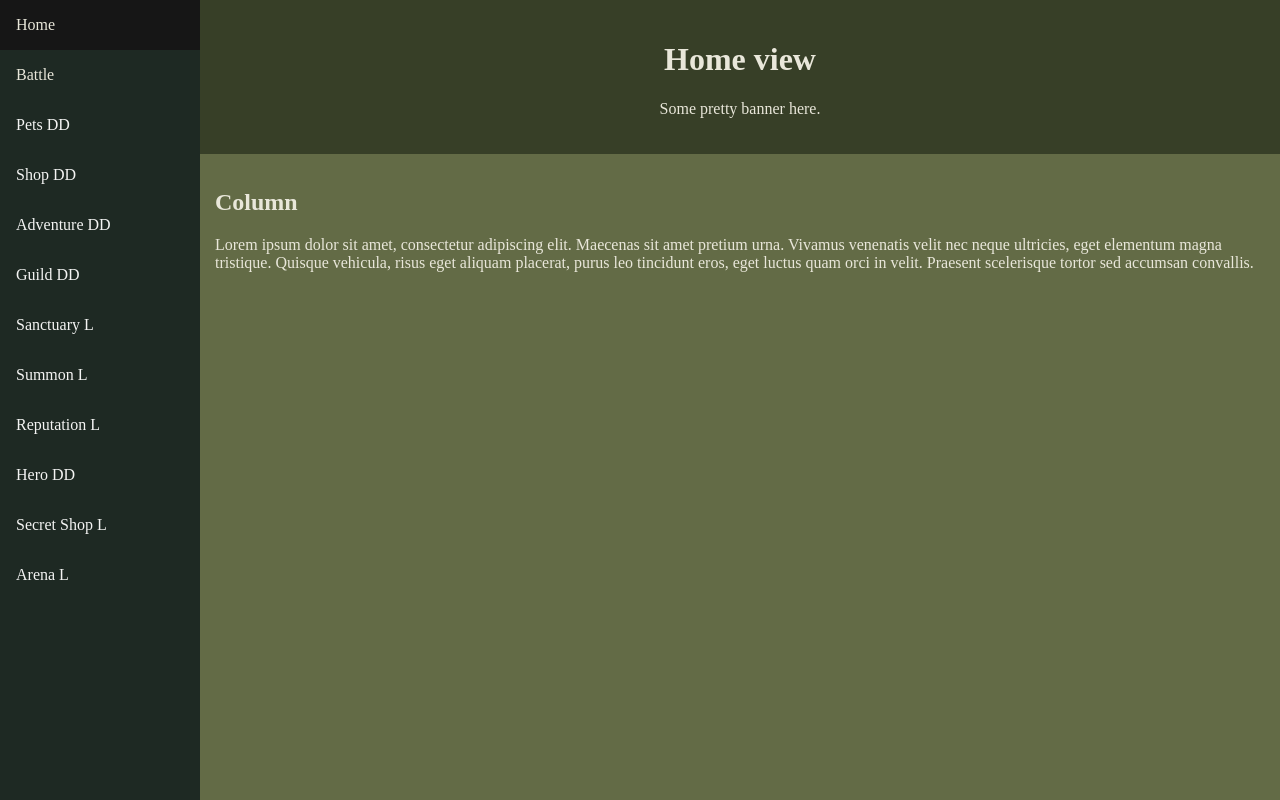
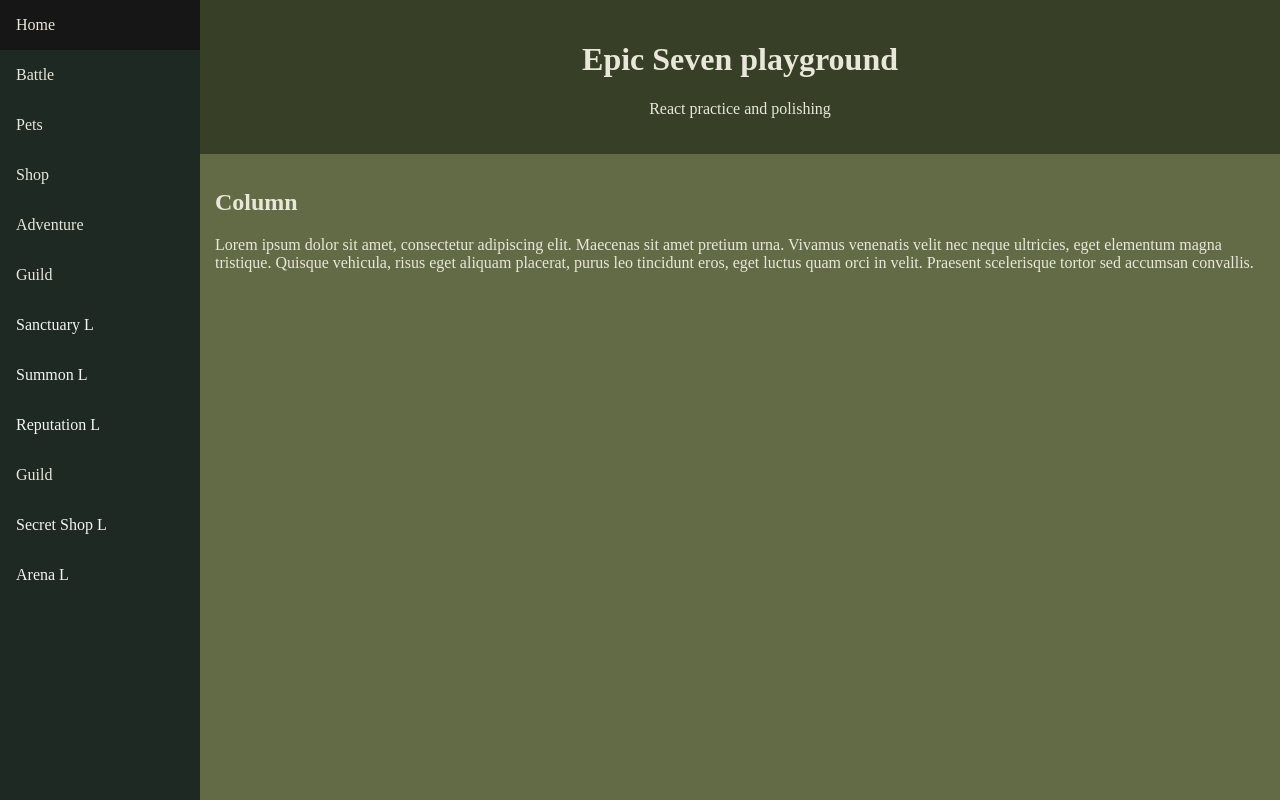
Before and after one commit to BaltazarDZ/react-practice, a React (Create React App) app: page /#/ in a window 1280 px wide. Shown: the top 800 px of the page. Built offline with nearby package versions, Linux system fonts and the light colour scheme.

Commit message:
JSX used in places where HTML syntax was present.

```diff
--- a/src/App.js
+++ b/src/App.js
@@ -1,6 +1,5 @@
 import React from 'react';
 import { Route, Switch } from "react-router-dom";
-import DifferentView from './views/DifferentView';
 import Home from './views/Home';
 import Sidebar from './components/Sidebar';
 import AbyssView from './views/battle/AbyssView';
--- a/src/components/Column.js
+++ b/src/components/Column.js
@@ -2,7 +2,7 @@
 
 const Column = () => {
     return (
-        <div class="column">
+        <div className="column">
         <h2>Column</h2>
         <p>Lorem ipsum dolor sit amet, consectetur adipiscing elit. Maecenas sit amet pretium urna. Vivamus venenatis velit nec neque
             ultricies, eget elementum magna tristique. Quisque vehicula, risus eget aliquam placerat, purus leo tincidunt eros, eget
--- a/src/components/Header.js
+++ b/src/components/Header.js
@@ -2,10 +2,10 @@
 
 const Header = (props) => {
     return (
-    <div class="header">
-        <h1>{props.heading}</h1>
-        <p>Some pretty banner here.</p>
-    </div>
+        <div className="header">
+            <h1>{props.heading}</h1>
+            <p>{props.text ? props.text : 'No custom text given'}</p>
+        </div>
     );
 }
 
--- a/src/components/Sidebar.js
+++ b/src/components/Sidebar.js
@@ -15,14 +15,24 @@
                 <a href="#spirit-altar">Spirit Altar</a>
                 <a href="#side-story">Side Story</a>
             </Expander>
+            <Expander name='Pets' >
                 <a href="#contact">Pets DD</a>
+            </Expander>
+            <Expander name='Shop' >
                 <a href="#about">Shop DD</a>
+            </Expander>
+            <Expander name='Adventure' >
                 <a href="#about">Adventure DD</a>
+            </Expander>
+            <Expander name='Guild' >
                 <a href="#about">Guild DD</a>
+            </Expander>
             <a href="#about">Sanctuary L</a>
             <a href="#about">Summon L</a>
             <a href="#about">Reputation L</a>
+            <Expander name='Guild' >
                 <a href="#about">Hero DD</a>
+            </Expander>
             <a href="#about">Secret Shop L</a>
             <a href="#about">Arena L</a>
         </div>
--- a/src/views/DifferentView.js
+++ /dev/null
@@ -1,18 +0,0 @@
-import React from 'react';
-import Header from '../components/Header';
-import Column from '../components/Column';
-
-const DifferentView = () => {
-    return(
-        <div>
-            <div className='content'>
-                <Header heading='Different view'/>
-                <div class="row">
-                    <Column />
-                </div>
-            </div>
-        </div>
-    );
-}
-
-export default DifferentView;
--- a/src/views/Home.js
+++ b/src/views/Home.js
@@ -6,7 +6,7 @@
     return (
         <div>
             <div className='content'>
-                <Header heading='Home view'/>
+                <Header heading='Epic Seven playground' text='React practice and polishing'/>
                 <div class="row">
                     <Column />
                 </div>
--- a/src/views/battle/AbyssView.js
+++ b/src/views/battle/AbyssView.js
@@ -7,7 +7,7 @@
         <div>
             <div className='content'>
                 <Header heading='Abyss view'/>
-                <div class="row">
+                <div className="row">
                     <Column />
                 </div>
             </div>
```
Lines whose indentation alone changed are shown as unchanged.
